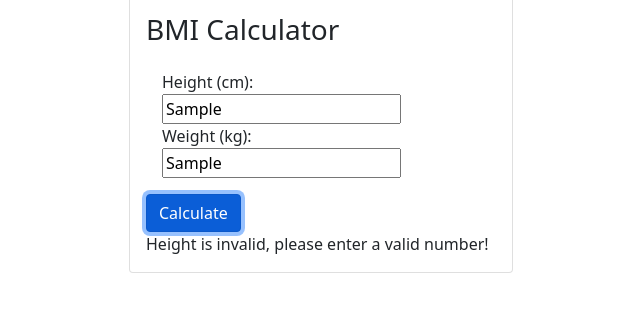
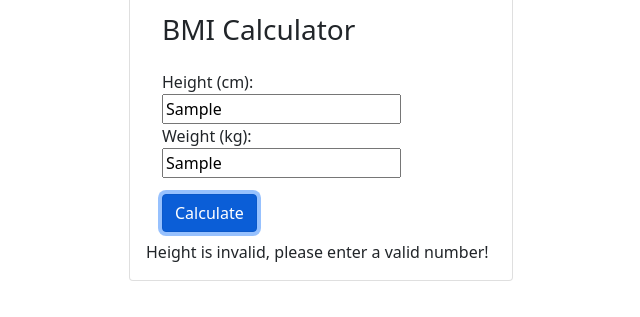
Before and after one commit to giacoletti/bmi_challenge_oct_2021, a website: page src/index.html in a window 1280 px wide. Both pictures are taken after typing "Sample", "Sample" into the empty fields and a click on the input "Calculate". Shown: the part 315-632 px from the top of the page, without its empty margins (238-878 px from the left). Drawn offline with nearby package versions, Linux system fonts and the light colour scheme.

Commit message:
Adding test to check img visibility and loading adjusting error messages order and minor index.html elements spacing

```diff
--- a/src/index.html
+++ b/src/index.html
@@ -15,17 +15,17 @@
         <div class="row">
             <div class="col-sm-6 mx-auto">
                 <div class="card" style="width: 24rem;">
-                    <img src="https://images.unsplash.com/photo-1618939291225-8d558ea4369f?ixlib=rb-1.2.1&ixid=MnwxMjA3fDB8MHxwaG90by1wYWdlfHx8fGVufDB8fHx8&auto=format&fit=crop&w=1470&q=80" class="card-img-top" alt="...">
+                    <img id="bmiImage" src="https://images.unsplash.com/photo-1618939291225-8d558ea4369f?ixlib=rb-1.2.1&ixid=MnwxMjA3fDB8MHxwaG90by1wYWdlfHx8fGVufDB8fHx8&auto=format&fit=crop&w=1470&q=80" class="card-img-top" alt="scale picture">
                     <div class="card-body">
-                        <h3 class="card-title">BMI Calculator</h3>
+                        <h3 class="card-title ms-3">BMI Calculator</h3>
                         <div class="card-body">
                             <label for="height" id="heightLabel">Height (cm):</label>
                             <input type="text" id="height">
                             <label for="weight" id="weightLabel">Weight (kg):</label>
                             <input type="text" id="weight">
                         </div>
-                        <input type="submit" class="btn btn-primary" id="submit-button" value="Calculate">
-                        <div id="response-message"></div>
+                        <input type="submit" class="btn btn-primary ms-3" id="submit-button" value="Calculate">
+                        <div class="mt-2" id="response-message"></div>
                     </div>
                 </div>
             </div>
--- a/src/js/index.js
+++ b/src/js/index.js
@@ -1,4 +1,3 @@
-// const BMICalculator = require('./bmiCalculator.js'); // doesn't work, need to figure out why, added <script> tag in index.html to get around
 const heightInput = document.getElementById('height');
 const weightInput = document.getElementById('weight');
 const button = document.getElementById('submit-button');
@@ -8,10 +7,10 @@ const BMI = new BMICalculator();
 button.addEventListener('click', () => {
     if (heightInput.value === '') {
         messageElement.innerText = 'Enter a height, please!';
+    } else if ((!isNumber(heightInput.value)) || (heightInput.value <= 0)) {
+        messageElement.innerText = 'Height is invalid, please enter a valid number!';
     } else if (weightInput.value === '') {
         messageElement.innerText = 'Enter a weight, please!';
-    } else if ((!isNumber(heightInput.value)) || (heightInput.value <= 0)) {
-        messageElement.innerText = 'Height is invalid, please enter a valid number!';
     } else if ((!isNumber(weightInput.value)) || (weightInput.value <= 0)) {
         messageElement.innerText = 'Weight is invalid, please enter a valid number!';
     } else {
```
Also changed, not shown: cypress/integration/userCanSeeIndexPage.feature.js (+2 -0 lines).
